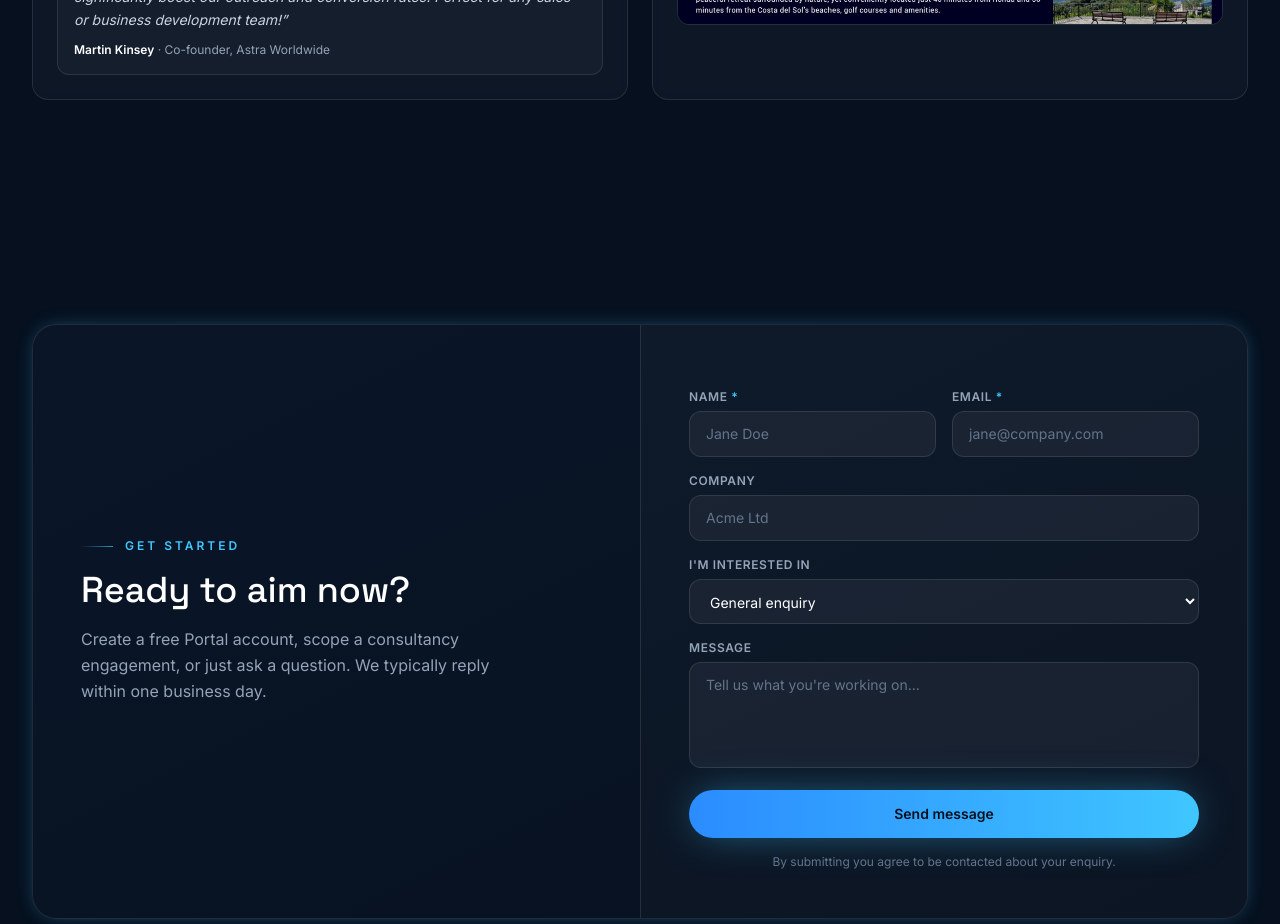
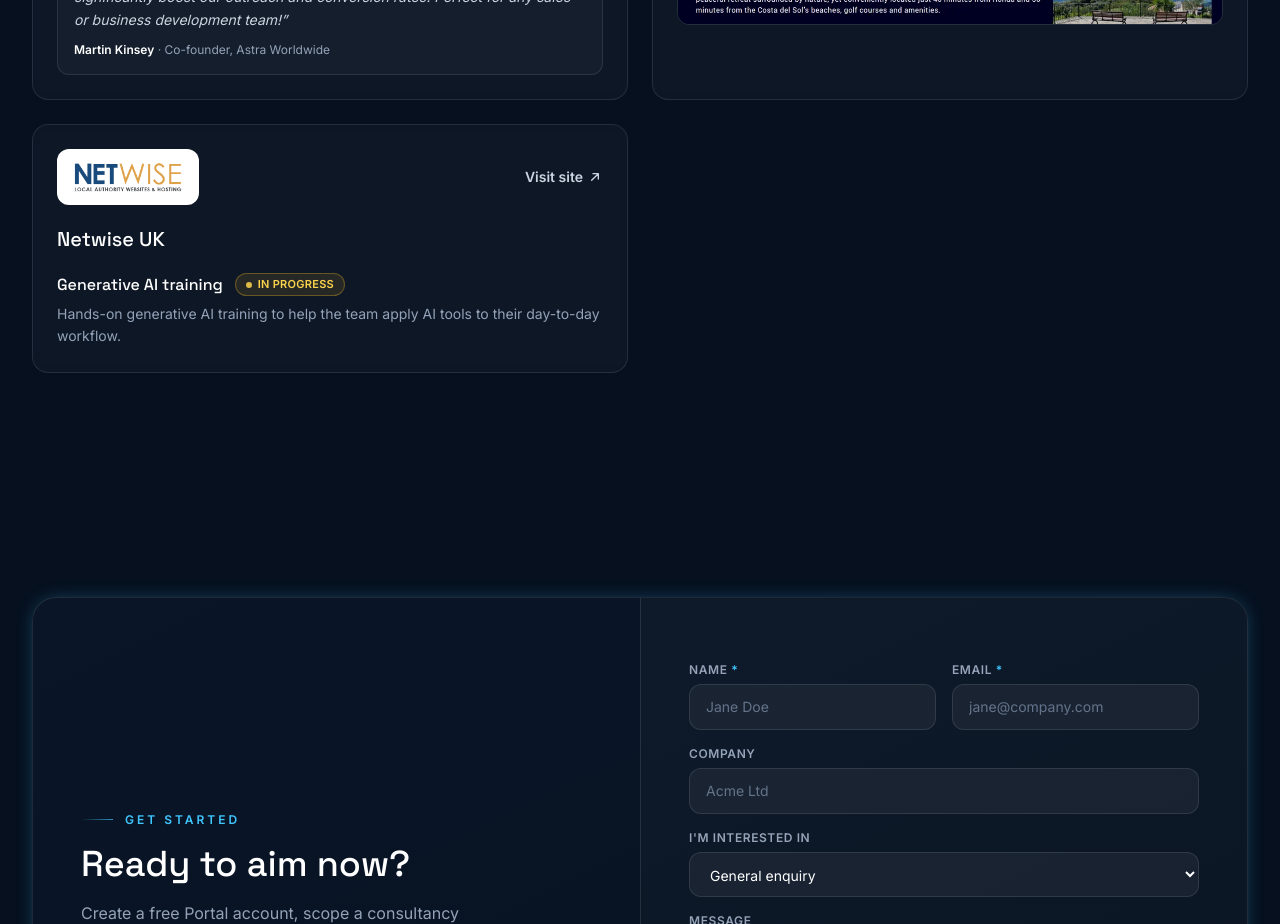
Before and after one commit to darrentang-ai/aimnow, a React (Vite) app: page / in a window 1280 px wide. Shown: the part 4420-5344 px from the top of the page. Built offline with nearby package versions, Linux system fonts and the light colour scheme.

Commit message:
Add Netwise UK project card
Generative AI training engagement, in progress.

```diff
--- a/src/components/Projects.jsx
+++ b/src/components/Projects.jsx
@@ -44,6 +44,18 @@ const companies = [
         title: 'Full website rebuild',
         desc: 'A complete rebuild of the website with a modern look and feel.',
         image: { src: '/projects/gaucin-current.webp', label: 'Current site' },
+      },
+    ],
+  },
+  {
+    name: 'Netwise UK',
+    href: 'https://netwiseuk.com/',
+    logo: '/logos/netwise.png',
+    projects: [
+      {
+        status: 'progress',
+        title: 'Generative AI training',
+        desc: 'Hands-on generative AI training to help the team apply AI tools to their day-to-day workflow.',
       },
     ],
   },
```
Also changed, not shown: public/logos/netwise.png (added).
